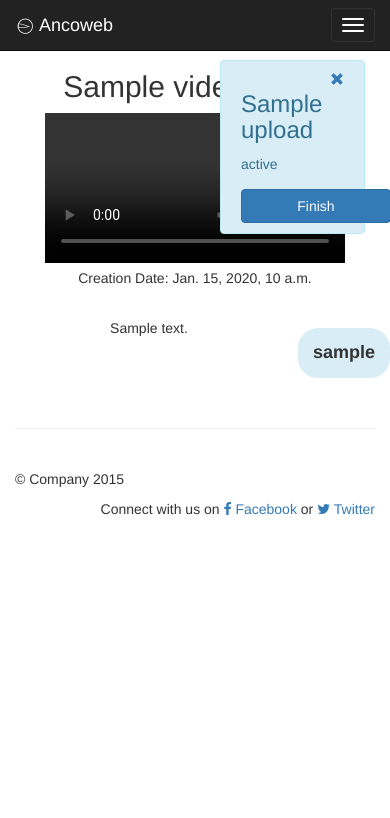
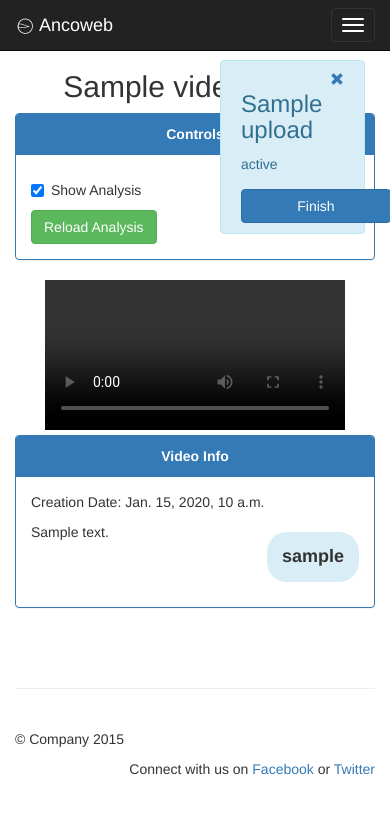
Before and after one commit to iago-suarez/ancoweb-TFG, a Django app: page /videos/1/ in a window 390 px wide; the page is wider, and only the part inside the window is pictured. Shown: the top 818 px of that part. Run offline with Django 3.2, Linux system fonts and the light colour scheme; a user stored in the database is signed in; tables that the repository leaves empty hold one stand-in row (values such as "Sample post"); some libraries are stand-ins or nearby versions.

Commit message:
Añadidos paneles a la vista de detalles del vídeo

```diff
--- a/src/static/site/css/main.css
+++ b/src/static/site/css/main.css
@@ -1,4 +1,3 @@
-@import "//maxcdn.bootstrapcdn.com/font-awesome/4.2.0/css/font-awesome.min.css";
 
 body {
   padding-top: 50px;
--- /dev/null
+++ b/src/static/site/js/video-controls.js
@@ -0,0 +1,10 @@
+$(document).ready(function(){
+    $('#show-analysis-checkbox').click(function(){
+        if(!$('.drawing-layer').attr('hidden')){
+            $('.drawing-layer').attr('hidden', 'hidden');
+        } else{
+        $('.drawing-layer').attr('hidden', 'hidden');
+            $('.drawing-layer').removeAttr('hidden');
+        }
+    });
+});
--- a/src/static/site/js/video-player.js
+++ b/src/static/site/js/video-player.js
@@ -1,5 +1,7 @@
 $(document).ready(function(){
 /****************** Video Details view ********************/
+
+    const training_frames = 35;
 
     var pos = [0,0];
     var detected_objs ;
@@ -34,6 +36,11 @@ $(document).ready(function(){
 
         var frame_number = Math.round(video.currentTime * video_fps)
 
+        //If the system is training don't display
+        if(frame_number < training_frames){
+
+        }
+
         //Para cada elemento en la frame pintamos su recuadro
         var frame = $($(detected_objs).find('frame[number=' + frame_number + ']'))
         $(frame).find('objectlist object').each(function(){
@@ -64,17 +71,9 @@ $(document).ready(function(){
         return fps;
     }
 
-    /** Adjust only position and dimesions of the Canvas Element **/
-    function adjustCanvas(){
-        $('.drawing-layer').offset($('#video-player').offset());
-        $('.drawing-layer').attr('height', $('#video-player').height());
-        $('.drawing-layer').attr('width', $('#video-player').width());
-    }
-
     /** Adjust Canvas Element including fullScreen mode **/
     function adjustCanvasExtended(video){
         // If we are in full screen mode
-        if(fullscreenOn){
             video_height = video.videoHeight;
             video_width = video.videoWidth;
             screen_height = $(video).height();
@@ -98,15 +97,7 @@ $(document).ready(function(){
                 $('.drawing-layer').attr('width', screen_width);
                 $('.drawing-layer').attr('height', video_proportion*video_height);
             }
-        } else {
-            // If we are not in fullscreen mode, only reset the size of the canvas
-            video_proportion = 1;
-            canvas_left_padding = 0;
-            canvas_top_padding = 0;
-            $('.drawing-layer').attr('height', $('#video-player').height());
-            $('.drawing-layer').attr('width', $('#video-player').width());
 
-        }
         $('.drawing-layer').offset($('#video-player').offset());
         $('.drawing-layer').css('padding-left' , canvas_left_padding);
         $('.drawing-layer').css('padding-top' , canvas_top_padding);
@@ -115,34 +106,18 @@ $(document).ready(function(){
     /* Video canvas adjust size and START */
     var video = document.getElementById("video-player");
 
-    /*************** HACEMOS DEBUG DE LOS EVENTOS DEL VÍDEO ******************/
-    $(video).bind("loadedmetadata", function(){
-        console.log("--> video.onloadedmetadata");
+
+    $(video).resize(function(){
+        adjustCanvasExtended(this);
     });
 
-    $(video).bind("canplay", function(){
-        console.log("--> video.canplay");
+    $(window).resize(function(){
+        adjustCanvasExtended(video);
     });
 
-    $(video).bind("loadeddata", function(){
-        console.log("--> video.loadeddata");
+    $(video).ready(function(){
+        adjustCanvasExtended(this);
     });
-
-    $(video).resize(function(){
-        console.log("video.resize: " + $('video').height() + " - " + $('video').width());
-    });
-    /*************************************************************************/
-
-    $(video).ready(function(){
-        console.log("--> video.ready: " + $('video').height() + " - " + $('video').width());
-    });
-
-
-    // Cuando el vídeo ha cargado su tamano establecemos el
-    // mismo tamaño para el canvas
-    $(video).ready(adjustCanvas);
-
-    $( window, '#video-player' ).resize(adjustCanvasExtended(video));
 
     /* Entering Exiting fullscreen mode */
     $('#video-player').bind('webkitfullscreenchange mozfullscreenchange fullscreenchange', function(e) {
@@ -154,4 +129,26 @@ $(document).ready(function(){
             $('.drawing-layer').css('z-index', "")
         }
     });
+
+    /* Start and stop functions for video player */
+    function playAndPause(video){
+        if(video.paused){
+            video.play();
+        }
+        else{
+            video.pause();
+        }
+    }
+
+    $('#video-player').click(function(){
+        playAndPause(this);
+    });
+
+    $(document).keypress(function(event){
+        if(event.charCode === 32){
+            console.log("Spacee! :)");
+            playAndPause(document.getElementById("video-player"));
+            return false;
+        }
+    });
 });
--- a/src/templates/videos/details.html
+++ b/src/templates/videos/details.html
@@ -14,16 +14,47 @@
 <div class="container">
     <div class="row text-center">
         <h2> {{ object.title }} </h2>
+
+            <div class="col-sm-4 col-md-3">
+                <div class="panel panel-primary">
+                    <div class="panel-heading"><strong>Controls</strong></div>
+                    <div class="panel-body text-left">
+                        <div class="checkbox">
+                            <label id="show-analysis-checkbox" >
+                                <input type="checkbox" value="" checked>
+                                    Show Analysis
+                            </label>
+                        </div>
+                        <button type="button" class="btn btn-success">Reload Analysis</button>
+                    </div>
+                </div>
+            </div>
+
+            <div class="col-sm-8 col-md-6">
                 <video id="video-player" controls>
                     {% videosources object %}
                     Your browser does not support the video tag.
                 </video>
                 <canvas id="objects" class="drawing-layer"></canvas>
                 <span id="xml_detected_objs" value="{{ object.detected_objs.url }}"/>
+            </div>
+
+            <div class="col-sm-12 col-md-3">
+                <div class="panel panel-primary">
+                    <div class="panel-heading"><strong>Video Info</strong></div>
+                    <div class="panel-body text-left">
                         <p> Creation Date: {{ object.creation_timestamp }} </p>
-        <br/>
                         <h4 class="owner-label"> {{ object.owner }} </h4>
                         <p>{{ object.description}}</p>
+                    </div>
+                </div>
+            </div>
+
+        <br/>
+
+        <div class="container">
+        </div>
+
     </div>
 </div>
 
@@ -31,4 +62,5 @@
 
 {% block scripts %}
     <script src="{% static 'site/js/video-player.js'%}"></script>
+    <script src="{% static 'site/js/video-controls.js'%}"></script>
 {% endblock %}
```
Lines whose indentation alone changed are shown as unchanged.
